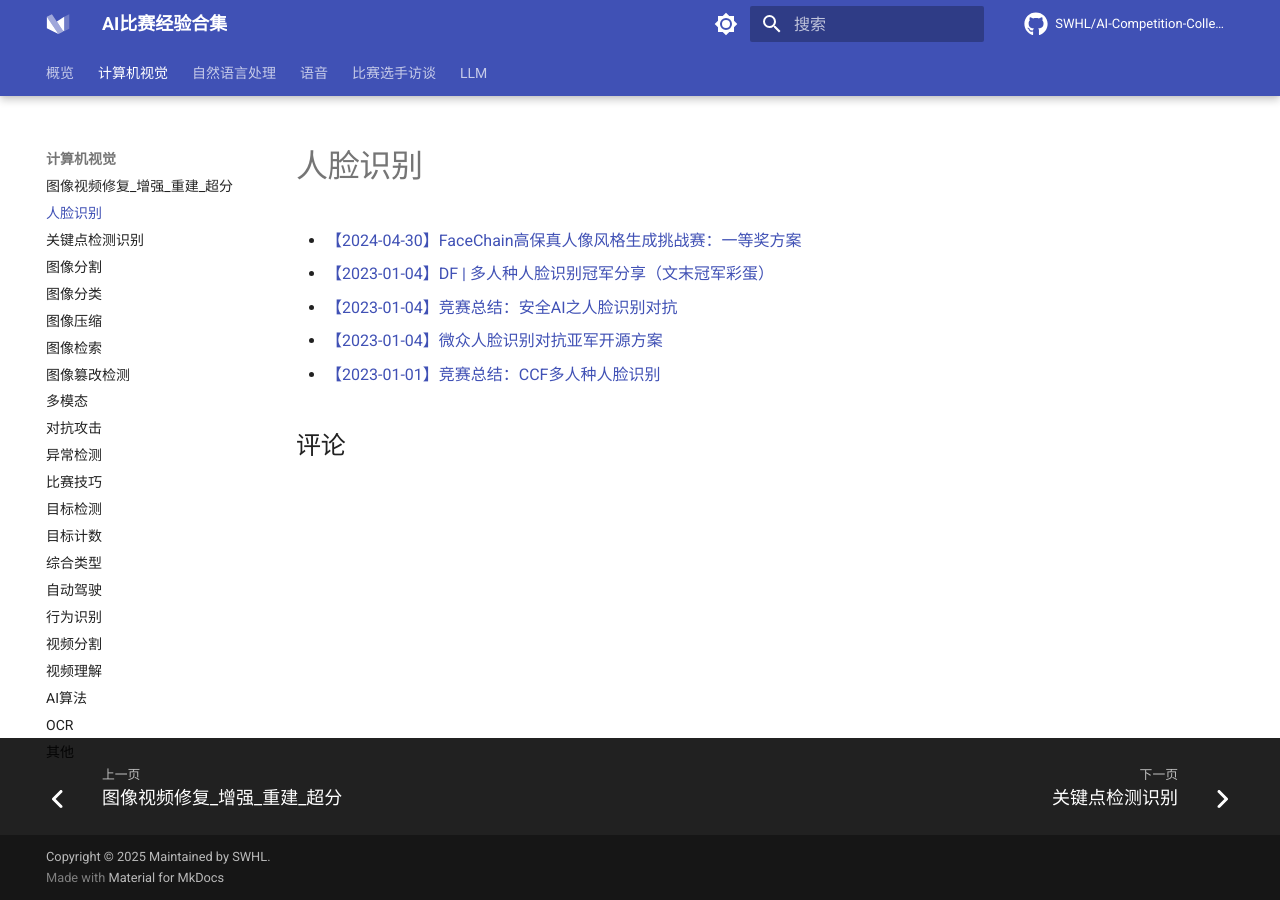
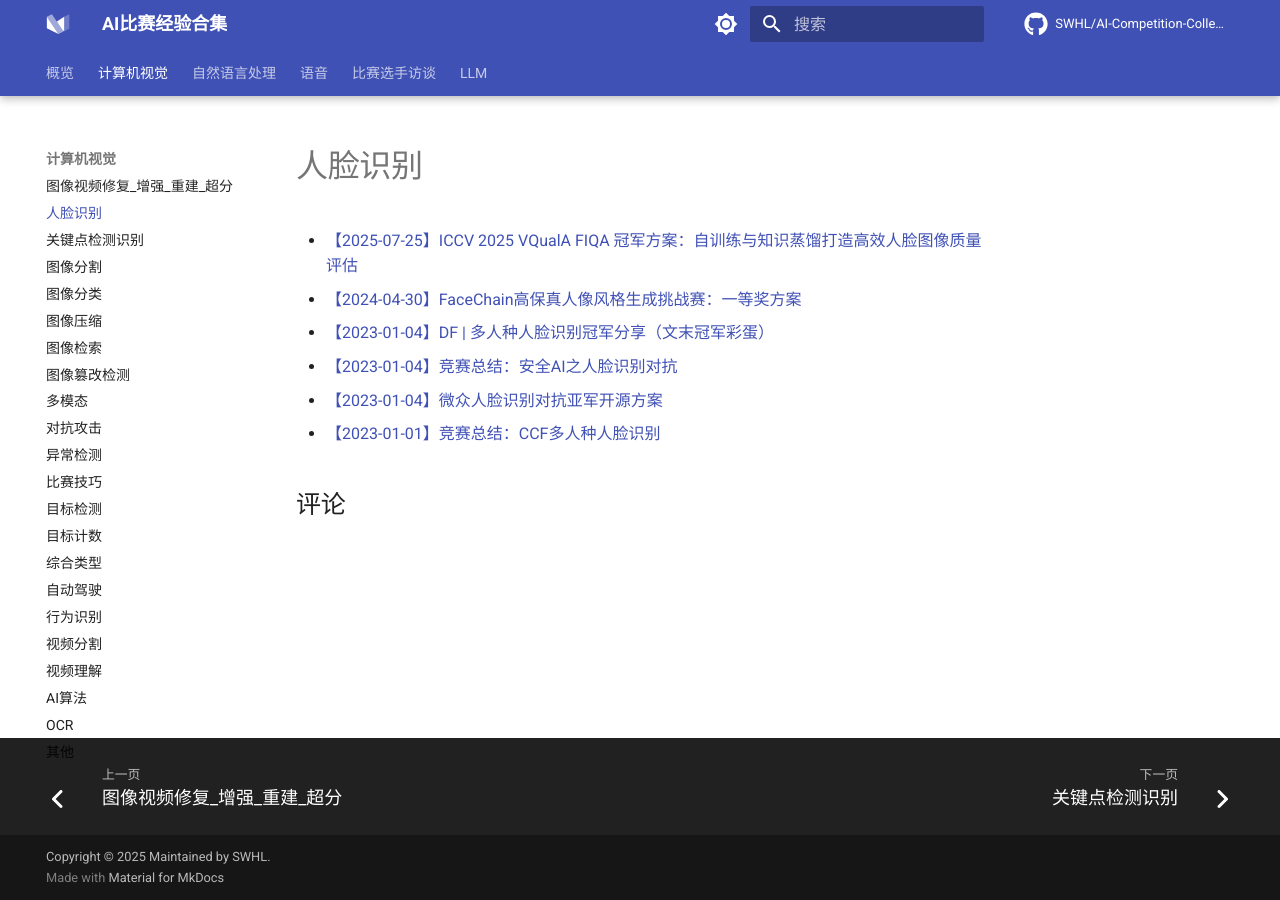
Before and after one commit to SWHL/AI-Competition-Collections, an MkDocs documentation site: the page built from docs/CV/人脸识别.md, in a window 1280 px wide. Built offline with MkDocs 1.6.1 and Material for MkDocs 9.7.7, drawn with Linux system fonts in a browser that asks for light colours; comment, search, counter and statistics services are not loaded.

Commit message:
Update 人脸识别.md

```diff
--- a/docs/CV/人脸识别.md
+++ b/docs/CV/人脸识别.md
@@ -2,6 +2,7 @@
 comments: true
 ---
 
+- [【2025-07-25】ICCV 2025 VQualA FIQA 冠军方案：自训练与知识蒸馏打造高效人脸图像质量评估](https://mp.weixin.qq.com/s/qKLk8sCiQUzdNCcw-1_2Sw)
 - [【2024-04-30】FaceChain高保真人像风格生成挑战赛：一等奖方案](https://mp.weixin.qq.com/s/Xui34QikLCYIcA6-H5YN1g)
 - [【2023-01-04】DF | 多人种人脸识别冠军分享（文末冠军彩蛋）](http://mp.weixin.qq.com/s?__biz=MzIwNDA5NDYzNA==&amp;mid=2247483935&amp;idx=1&amp;sn=c82806f1c4fdd3c3c6e31a31a6faf75c&amp;chksm=96c42fdaa1b3a6cc95e05cc401b97bb7588b86cf221664e3949de6473240debd6fcae5da3a93&amp;scene=21#wechat_redirect)
 - [【2023-01-04】竞赛总结：安全AI之人脸识别对抗](http://mp.weixin.qq.com/s?__biz=MzIwNDA5NDYzNA==&amp;mid=2247486836&amp;idx=1&amp;sn=2e0c6d9c22e50c4c750533ef6666e596&amp;chksm=96c420b1a1b3a9a7da5503896ba524423dce07298e7e63ff914a57964306a41c0baaf921039f&amp;scene=21#wechat_redirect)
```
